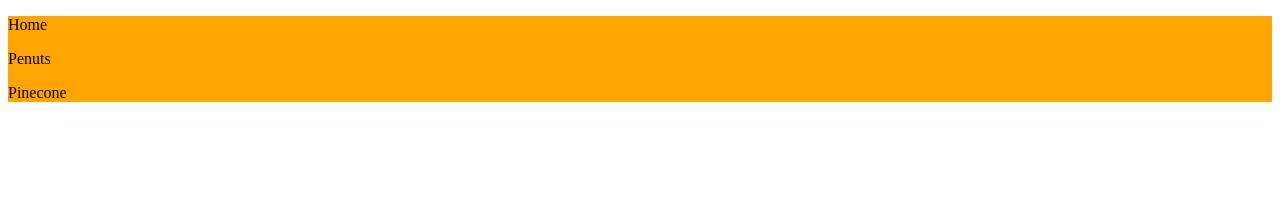
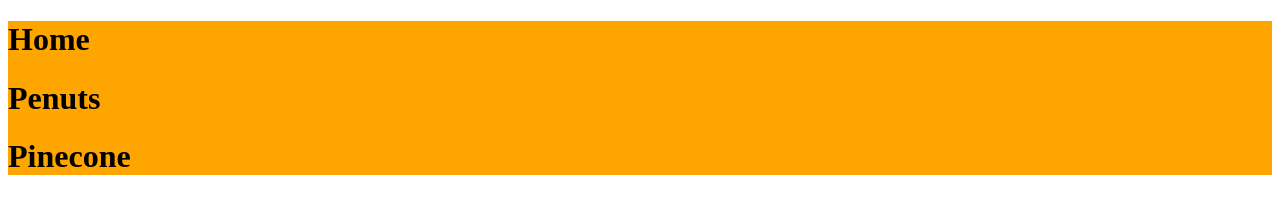
Before and after one commit to benschreyer/benschreyer.github.io, a plain HTML site: page testsalmont.html in a window 1280 px wide. Drawn offline with Linux system fonts and the light colour scheme.

Commit message:
Update testsalmont.html

```diff
--- a/testsalmont.html
+++ b/testsalmont.html
@@ -8,7 +8,7 @@
 	</head>
 
 	<body>
-		<div id=head><p>Home</p><p>Penuts</p><p>Pinecone</p></div>
+		<div id=head><h1>Home</h1><h1>Penuts</h1><h1>Pinecone</h1></div>
 	</body>
 
 
```
